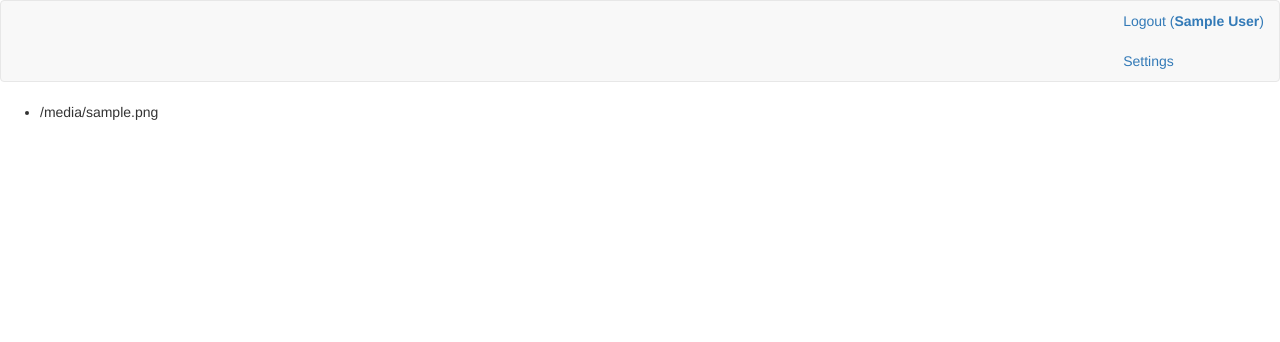
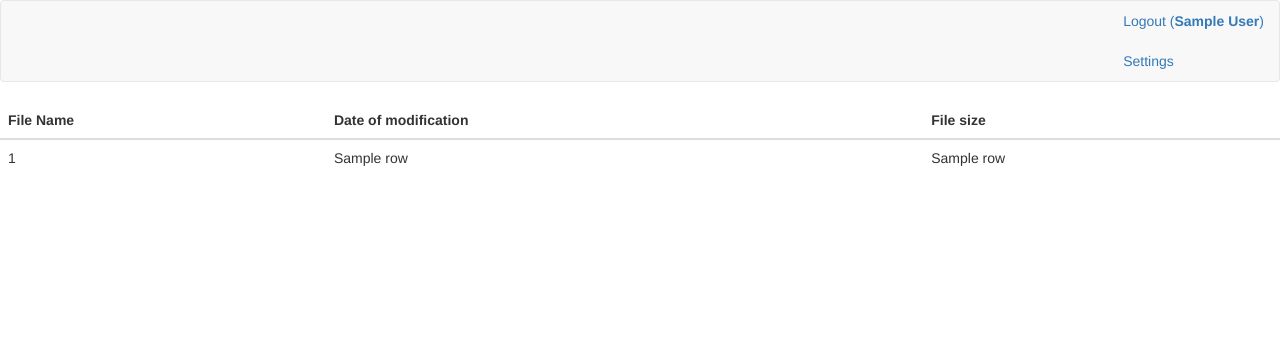
Before and after one commit to darekbx/raspberry-resource-manager, a Flask app: template app/templates/index.html in a window 1280 px wide. Shown: the top 342 px of the page. Run offline with Flask 2, Linux system fonts and the light colour scheme; a user stored in the database is signed in; tables that the repository leaves empty hold one stand-in row (values such as "Sample post"); the template is opened without the code that fills it: most values are stand-ins (such as "Sample title", 1, 10 or a date in 2020); some libraries are stand-ins or nearby versions.

Commit message:
adding file view explorer

```diff
--- a/app/templates/index.html
+++ b/app/templates/index.html
@@ -1,8 +1,22 @@
 {% extends "base.html" %}
 {% block content %}
-<ul>
-{% for file in content %}
-	<li>{{file}}</li>
+<table class="table">
+	<thead>
+	   <tr>
+		<th>File Name</th>
+		<th>Date of modification</th>
+		<th>File size</th>
+	   </th>
+	</thead>
+<tbody>
+
+{% for row in content %}
+<tr>
+	<td>{{row[0]}}</td>
+	<td>{{row[1]}}</td>
+	<td>{{row[2]}}</td>
+</tr>
 {% endfor %}
-</ul>
+
+</tbody>
 {% endblock %}
--- a/app/views.py
+++ b/app/views.py
@@ -3,10 +3,19 @@ from app.forms import LoginForm, RegisterForm
 from app import models, login_manager, db
 from flask import g, render_template, redirect
 from flask_login import current_user, login_user, logout_user, login_required
+from dateutil.parser import parse
 
+import time, datetime as dt
 import os
 from os.path import expanduser
 import hashlib
+
+def sizeof_fmt(num, suffix='B'):
+    for unit in ['','Ki','Mi','Gi','Ti','Pi','Ei','Zi']:
+        if abs(num) < 1024.0:
+            return "%3.1f%s%s" % (num, unit, suffix)
+        num /= 1024.0
+    return "%.1f%s%s" % (num, 'Yi', suffix)
 
 @app.route('/')
 @app.route('/dir/<dir>')
@@ -15,8 +24,16 @@ def index(dir = None):
 	parent_directory = expanduser("~") + app.config['RESOURCES-DIRECTORY']
 	if dir is None:
 		dir = "/"
-	content = os.listdir(parent_directory + dir)
-	return render_template('index.html', content = content)
+	file_details = []
+	parent_dir = parent_directory + dir
+	files_in_directory = os.listdir(parent_dir)
+
+	for file_name in files_in_directory:
+		dt = parse(str(time.ctime(os.path.getmtime(parent_dir + file_name))))
+		parsed_date = dt.strftime('%Y-%m-%d %H:%M:%S')
+		file_size = os.stat(parent_dir + file_name).st_size
+		file_details.append([file_name, str(parsed_date), sizeof_fmt(file_size)])
+	return render_template('index.html', content = file_details)
 
 @login_manager.user_loader
 def load_user(user_id):
--- a/requirements.txt
+++ b/requirements.txt
@@ -4,3 +4,4 @@ Flask-WTF
 Flask-Bootstrap
 Flask-Login
 WTForms
+Py-dateutil
```
